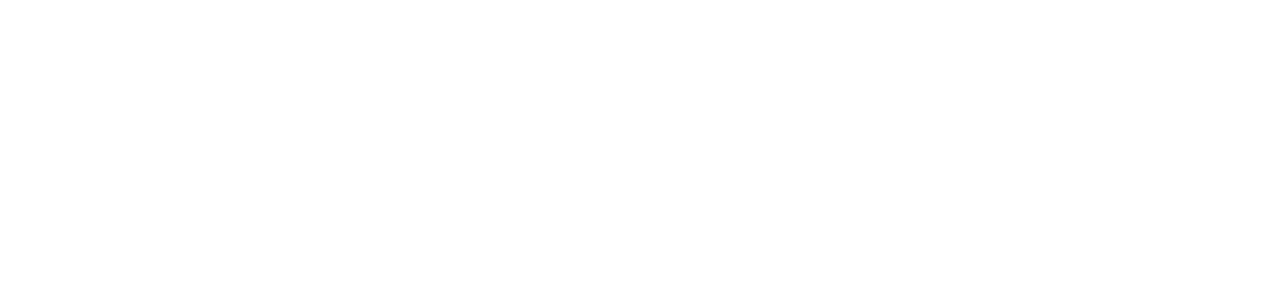
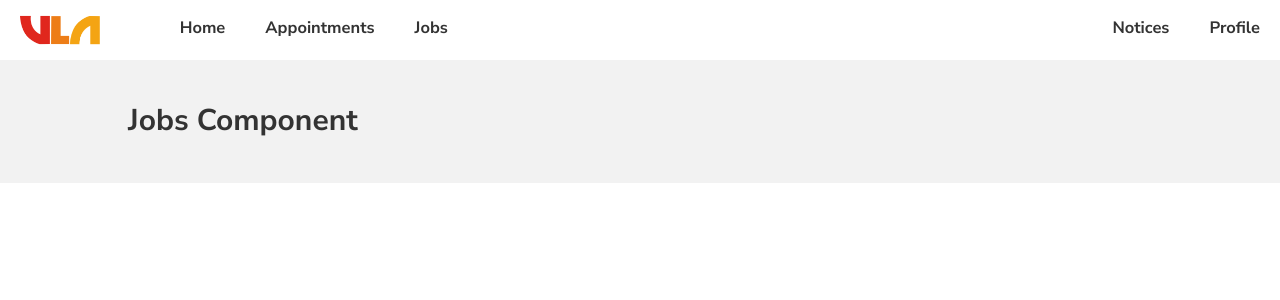
Before and after one commit to bluechiptony/vla-applicant, a React (Create React App) app: page /home/jobs in a window 1280 px wide. Shown: the top 300 px of the page. Built offline with nearby package versions, Linux system fonts and the light colour scheme.

Commit message:
router switch with proper nesting of components in Router

```diff
--- a/public/index.html
+++ b/public/index.html
@@ -5,10 +5,7 @@
     <link rel="icon" href="%PUBLIC_URL%/favicon.ico" />
     <meta name="viewport" content="width=device-width, initial-scale=1" />
     <meta name="theme-color" content="#000000" />
-    <meta
-      name="description"
-      content="Web site created using create-react-app"
-    />
+    <meta name="description" content="Web site created using create-react-app" />
     <link rel="apple-touch-icon" href="%PUBLIC_URL%/logo192.png" />
     <!--
       manifest.json provides metadata used when your web app is installed on a
@@ -24,7 +21,7 @@
       work correctly both with client-side routing and a non-root public URL.
       Learn how to configure a non-root public URL by running `npm run build`.
     -->
-    <title>React App</title>
+    <title>VLA - Applicant Portal</title>
   </head>
   <body>
     <noscript>You need to enable JavaScript to run this app.</noscript>
--- a/src/App.jsx
+++ b/src/App.jsx
@@ -1,6 +1,6 @@
 import React from "react";
 import "./App.scss";
-import { BrowserRouter, Route } from "react-router-dom";
+import { BrowserRouter, Route, Switch } from "react-router-dom";
 import { Login, SetPassword, ForgotPassword, SignUp } from "./components/Authentication/Authentication";
 import { Dashboard } from "./components/dashboard/Dashboard";
 
@@ -8,12 +8,14 @@
   return (
     <div className="App">
       <BrowserRouter>
-        <Route path="/" exact component={Login} />
-        <Route path="/forgot-password" exact component={ForgotPassword} />
-        <Route path="/sign-up" exact component={SignUp} />
-        <Route path="/activate-account/:code" exact component={SetPassword} />
-        <Route path="/reset-password/:code" exact component={SetPassword} />
-        <Route path="/home" exact component={Dashboard} />
+        <Switch>
+          <Route path="/" exact component={Login} />
+          <Route path="/forgot-password" component={ForgotPassword} />
+          <Route path="/sign-up" component={SignUp} />
+          <Route path="/activate-account/:code" component={SetPassword} />
+          <Route path="/reset-password/:code" component={SetPassword} />
+          <Route path="/home" component={Dashboard} />
+        </Switch>
       </BrowserRouter>
     </div>
   );
--- /dev/null
+++ b/src/components/Appointments/Appointments.jsx
@@ -0,0 +1,9 @@
+import React from "react";
+
+export const Appointments = () => {
+  return (
+    <div>
+      <h1>Appointments</h1>
+    </div>
+  );
+};
--- /dev/null
+++ b/src/components/Jobs/Jobs.jsx
@@ -0,0 +1,9 @@
+import React from "react";
+
+export const Jobs = () => {
+  return (
+    <div>
+      <h1>Jobs Component</h1>
+    </div>
+  );
+};
--- /dev/null
+++ b/src/components/Overview/Overview.jsx
@@ -0,0 +1,9 @@
+import React from "react";
+
+export const Overview = () => {
+  return (
+    <div>
+      <h1>Overview Component</h1>
+    </div>
+  );
+};
--- a/src/components/dashboard/Dashboard.jsx
+++ b/src/components/dashboard/Dashboard.jsx
@@ -1,54 +1,63 @@
 import React from "react";
-import "./dashboard.scss"
-import {Link} from "react-router-dom"
+import "./dashboard.scss";
+import { BrowserRouter as DashboardRouter, Switch, Route, Link } from "react-router-dom";
 
-import Logo from "../../assets/images/logomark.png"
+import Logo from "../../assets/images/logomark.png";
+import { Overview } from "../Overview/Overview";
+import { Appointments } from "../Appointments/Appointments";
+import { Jobs } from "../Jobs/Jobs";
 export const Dashboard = () => {
   return (
     <div>
-      <NavigationBar/>
-      <h1>Dashboard Component</h1>
+      <DashboardRouter>
+        <NavigationBar />
+        <div className="router-holder">
+          <Switch>
+            <Route path="/home/" exact component={Overview} />
+            <Route path="/home/appointments" component={Appointments} />
+            <Route path="/home/jobs" component={Jobs} />
+          </Switch>
+        </div>
+      </DashboardRouter>
     </div>
   );
 };
 
-
-export const NavigationBar = () =>{
-  return(
+export const NavigationBar = () => {
+  return (
     <nav className="navigation-bar">
       <div className="logo">
-
-      <img src={Logo} height={30} alt="" srcset="" />
+        <img src={Logo} height={30} alt="VLA logo" />
       </div>
-      <ul className = "menu-list">
-        <li className="menu-list-item" >
-          <Link>
+      <ul className="menu-list">
+        <li className="menu-list-item">
+          <Link to="/home">
             <span>Home</span>
           </Link>
         </li>
         <li className="menu-list-item">
-          <Link>
+          <Link to="/home/appointments">
             <span>Appointments</span>
           </Link>
         </li>
         <li className="menu-list-item">
-          <Link>
+          <Link to="/home/jobs">
             <span>Jobs</span>
           </Link>
         </li>
       </ul>
       <ul className="action-list">
         <li className="menu-list-item">
-            <Link>
+          <Link to="/home/notification">
             <span>Notices</span>
           </Link>
         </li>
         <li className="menu-list-item">
-            <Link>
+          <Link to="/home/profile">
             <span>Profile</span>
           </Link>
         </li>
       </ul>
     </nav>
-  )
-}
+  );
+};
--- a/src/components/dashboard/dashboard.scss
+++ b/src/components/dashboard/dashboard.scss
@@ -1,35 +1,37 @@
 @import "../../styles/colors.scss";
-.navigation-bar{
+.navigation-bar {
   height: 60px;
   line-height: 25px;
   display: flex;
   justify-content: space-between;
   box-sizing: border-box;
   box-shadow: 0 0 30px 0 #0505051c;
-    li{
+  li {
     list-style: none;
     float: left;
     padding: 0 20px;
-
   }
 
-   .logo{
+  .logo {
     display: flex;
     align-items: center;
     padding: 0 20px;
-
   }
-    .menu-list{
+  .menu-list {
     margin-right: auto;
   }
-    a{
+  a {
     color: #333333;
     font-weight: bold;
     font-size: 1.1rem;
     transition: color 0.3s ease-in-out;
   }
-    a:hover{
+  a:hover {
     color: $appOrange;
   }
+}
 
+.router-holder {
+  padding: 20px 10%;
+  background-color: rgb(242, 242, 242);
 }
```
Lines whose indentation alone changed are shown as unchanged.
